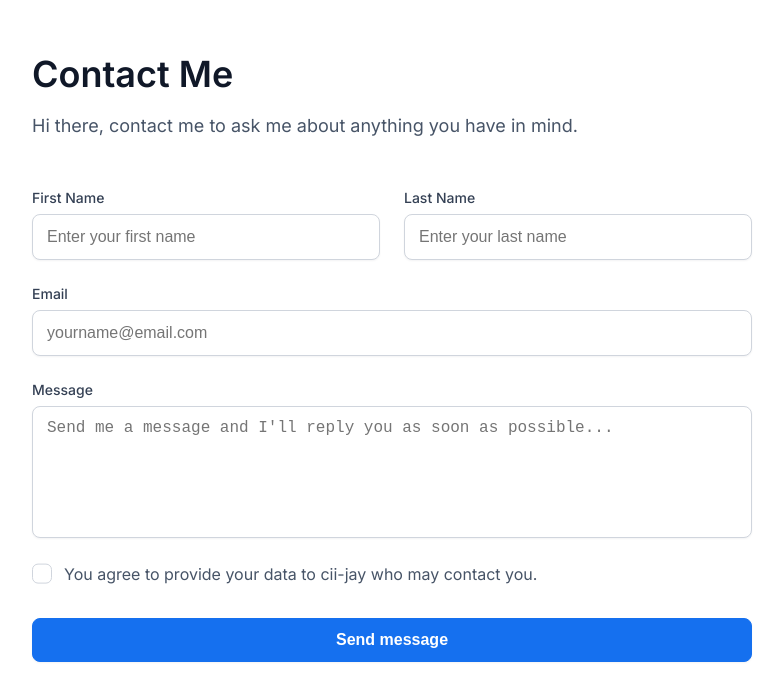
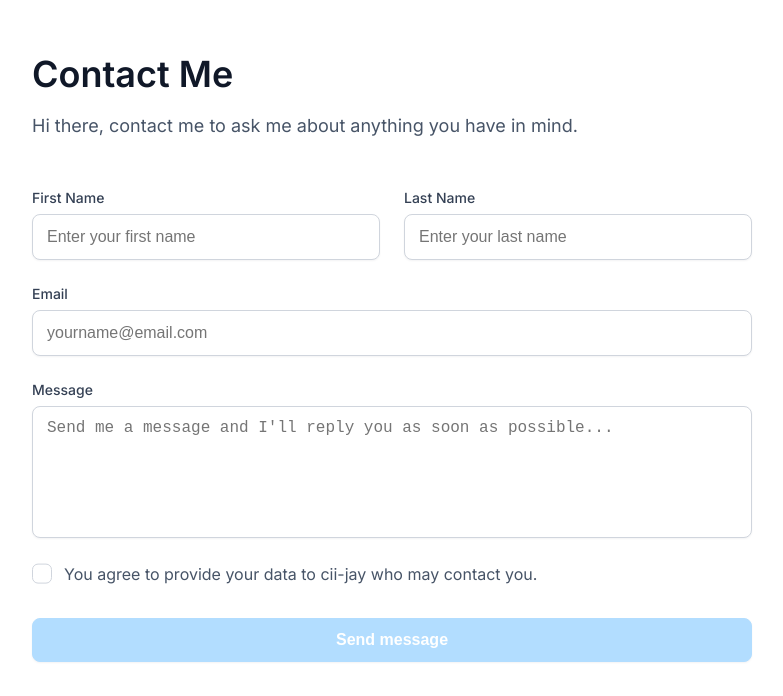
Before and after one commit to Ezeh20/hng-stage-1, a React (Create React App) app: page /contact in a window 1280 px wide. Shown: the part 104-800 px from the top of the page, without its empty margins (248-1031 px from the left). Built offline with nearby package versions, Linux system fonts and the light colour scheme.

Commit message:
added message sent feedback

```diff
--- a/src/Routes/Contact/contact.css
+++ b/src/Routes/Contact/contact.css
@@ -131,6 +131,29 @@ input[type="checkbox"]:checked {
   border-radius: 8px;
   transition: all ease-in-out 0.3s;
 }
+.submit-disabled {
+  padding: 12px 20px;
+  font-size: 16px;
+  font-weight: 600;
+  color: #fff;
+  margin-bottom: 66px;
+  background: #b2ddff;
+  border: 1px solid #b2ddff;
+  box-shadow: 0px 1px 2px rgba(16, 24, 40, 0.05);
+  border-radius: 8px;
+  transition: all ease-in-out 0.3s;
+}
+.sub {
+  padding: 12px 20px;
+  font-size: 16px;
+  font-weight: 600;
+  color: #fff;
+  margin-bottom: 66px;
+  background: #04c46d;
+  border: 1px solid #04c66d;
+  border-radius: 8px;
+  transition: all ease-in-out 0.3s;
+}
 .submit:hover {
   background: #175cd3;
   transition: all ease-in-out 0.3s;
@@ -152,7 +175,7 @@ small {
   border-radius: 8px;
   outline: none;
 }
-.invalid-text{
+.invalid-text {
   border: 1px solid #f89687;
   min-width: 50px;
   max-width: 720px;
@@ -184,6 +207,12 @@ small {
   .submit {
     margin-bottom: 188px;
   }
+  .submit-disabled {
+    margin-bottom: 188px;
+  }
+  .sub {
+    margin-bottom: 188px;
+  }
   .top {
     display: flex;
     justify-content: space-between;
--- a/src/Routes/Contact/contact.route.jsx
+++ b/src/Routes/Contact/contact.route.jsx
@@ -1,14 +1,28 @@
-import { useForm } from "react-hook-form"
-import Footer from "../../Components/Footer/footer.component"
-import "./contact.css"
+import { useForm } from "react-hook-form";
+import { useState, useRef } from "react";
+import Footer from "../../Components/Footer/footer.component";
+import "./contact.css";
 
 
 const Contact = () => {
-    const { register, handleSubmit, reset, trigger, formState: { errors } } = useForm()
-    const name = "cii-jay"
+    const [button, setButton] = useState(true);
+    const [message, setMessage] = useState('Send message');
+    const sett = useRef(null);
+    const { register, handleSubmit, reset, trigger, formState: { errors } } = useForm();
+    const name = "cii-jay";
+    let user = '';
+
+    //change button color onSubmit
+    let show = () => {
+        let show = sett.current
+        show.className = "sub"
+    }
+    //Form action onSubmit
     const onSubmit = (data) => {
+        user = data.firstName
         reset()
-        console.log(data)
+        show()
+        setMessage(`${user}, message sent`)
     }
     return (
         <div className="container">
@@ -63,11 +77,10 @@ const Contact = () => {
                             </div>
                         </div>
                         <label className="terms">
-                            <input type="checkbox" />
+                            <input type="checkbox" onClick={() => setButton(current => !current)} />
                             <p className="accept-terms">You agree to provide your data to {name} who may contact you.</p>
                         </label>
-
-                        <button type="submit" id="btn__submit" className="submit">Send message</button>
+                        <button type="submit" id="btn__submit" className={button ? "submit-disabled" : "submit"} disabled={button} ref={sett}>{message}</button>
                     </form>
                 </section>
             </div>
```
